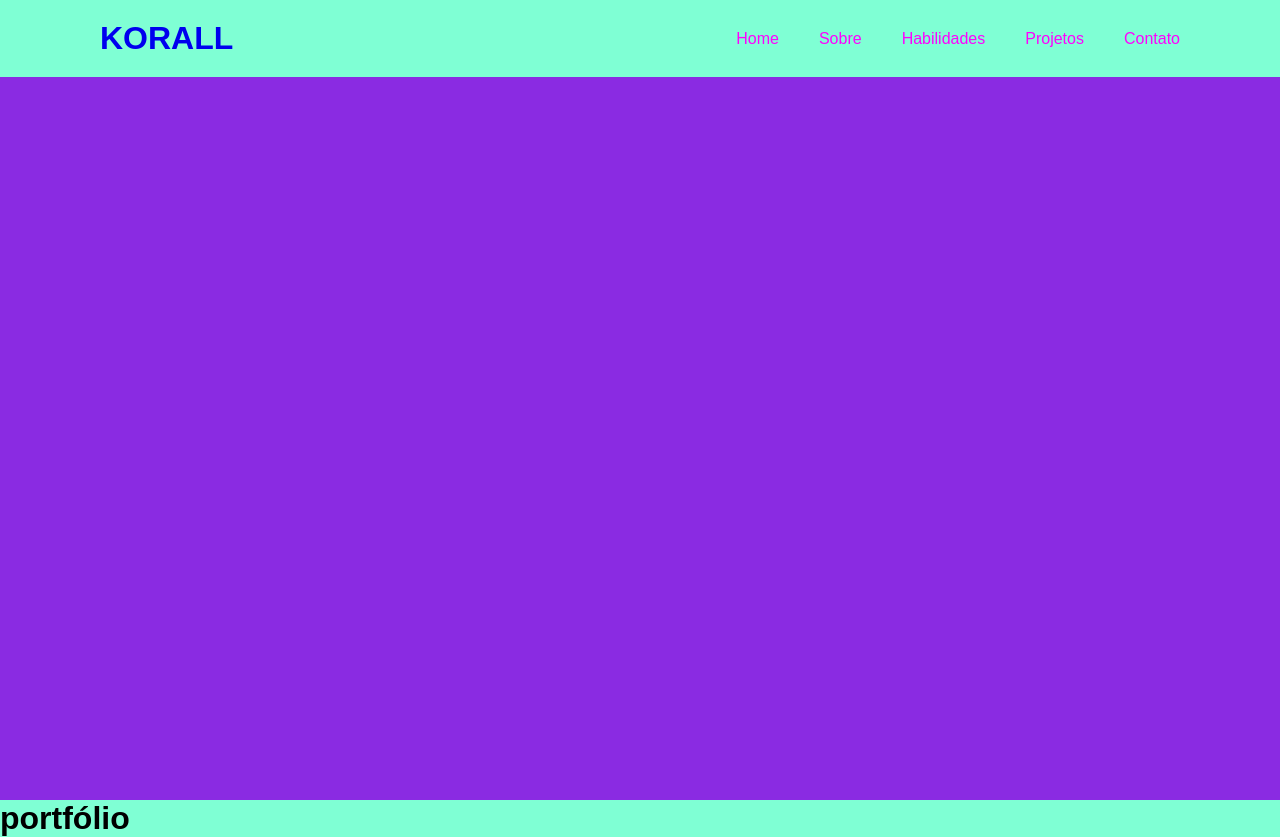
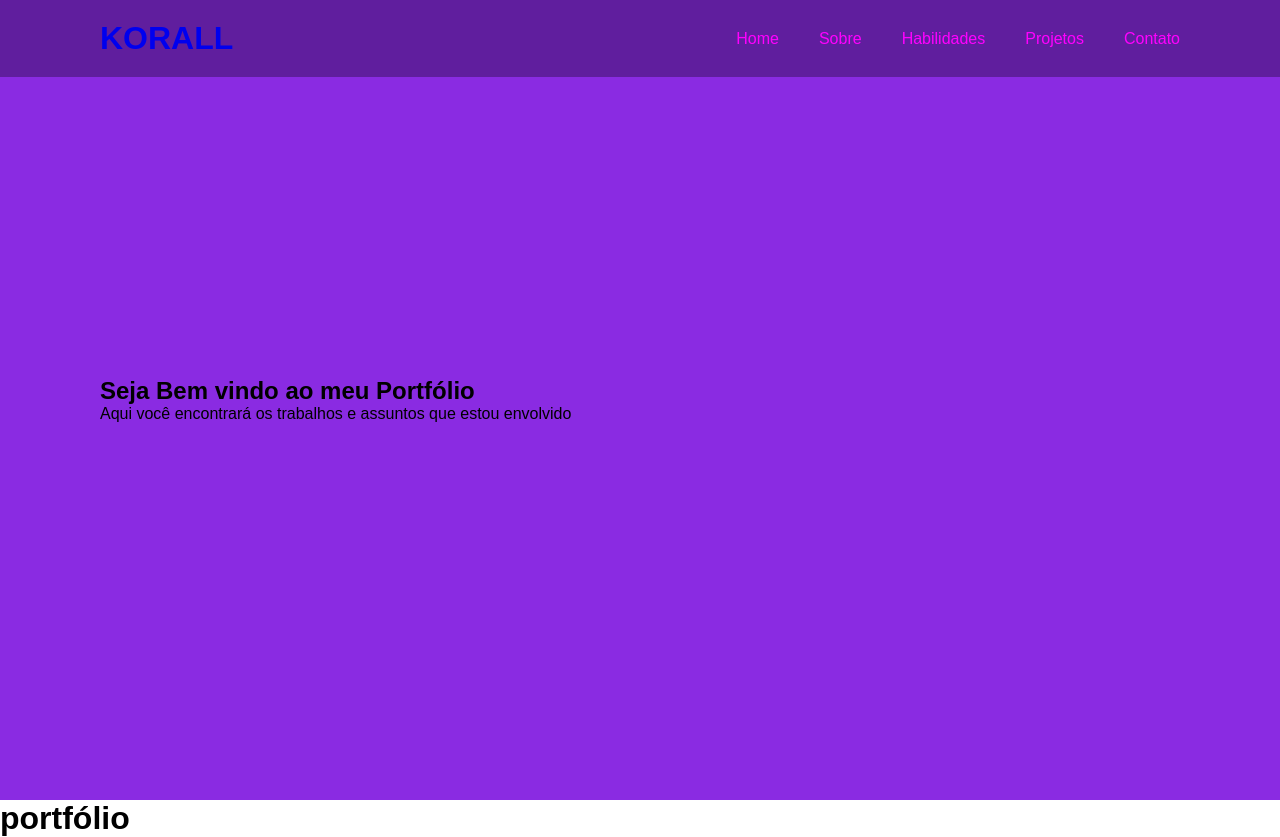
Before and after one commit to klebsonoliveirarodrigues/klebson_oliveira_rodrigues, a PHP site: page / in a window 1280 px wide. Run offline with PHP 8.4, Linux system fonts and the light colour scheme.

Commit message:
configurações no menu

```diff
--- a/Home.html
+++ b/Home.html
@@ -5,8 +5,6 @@
     <meta http-equiv="X-UA-Compatible" content="IE=edge">
     <meta name="viewport" content="width=device-width, initial-scale=1.0">
     <link rel="stylesheet" type="text/css" href="./css/style.css">
-    <!-- <link href="https://stackpath.bootstrapcdn.com/font-awesome/4.7.0/css/font-awesome.min.css" rel="stylesheet"> -->
-
     <title>Klebson Oliveira Rodrigues</title>
 </head>
     <body>
@@ -25,6 +23,12 @@
                     </div>
                 </nav>
             </header>
+            <div class="content">
+                <div class="texBox">
+                    <h2>Seja Bem vindo ao meu <span>Portfólio</span></h2>
+                    <p>Aqui você encontrará os trabalhos e assuntos que estou envolvido</p>
+                </div>
+            </div>
         </Section>
         <div class="home">
             <h1>portfólio</h1>
--- a/css/style.css
+++ b/css/style.css
@@ -3,7 +3,6 @@
 *{
   padding: 0;
   margin: 0;
-  background-color: aquamarine;
   box-sizing: border-box;
 }
 
@@ -25,7 +24,7 @@ section{
 
 header
 {
-  position: absolute;
+  position: fixed;
   top: 0;
   left: 0;
   width: 100%;
@@ -33,6 +32,7 @@ header
   display: flex;
   justify-content: space-between;
   align-items: center;
+  background-color: rgba(0, 0, 0, 0.3);
 }
 
 header .logo{
```
